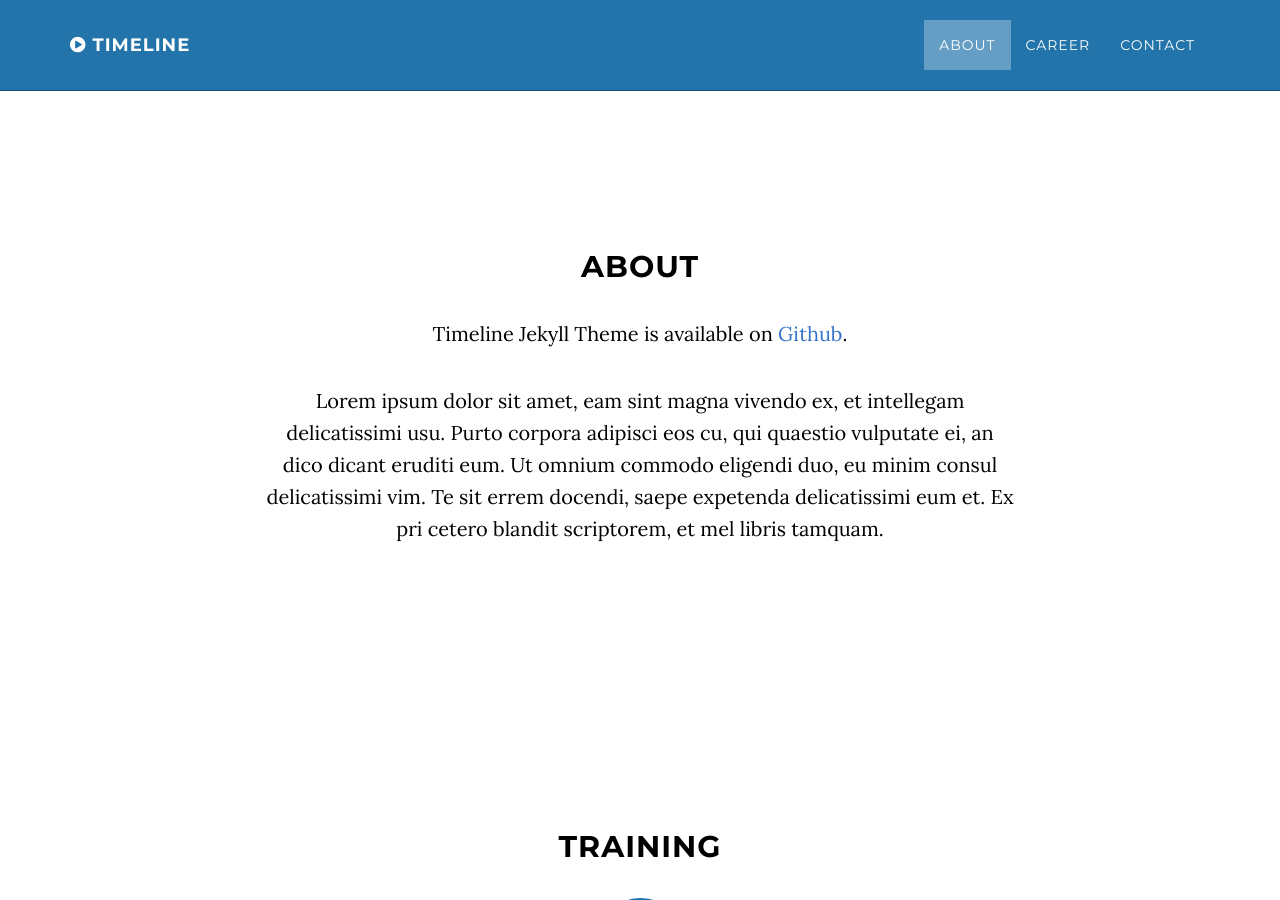
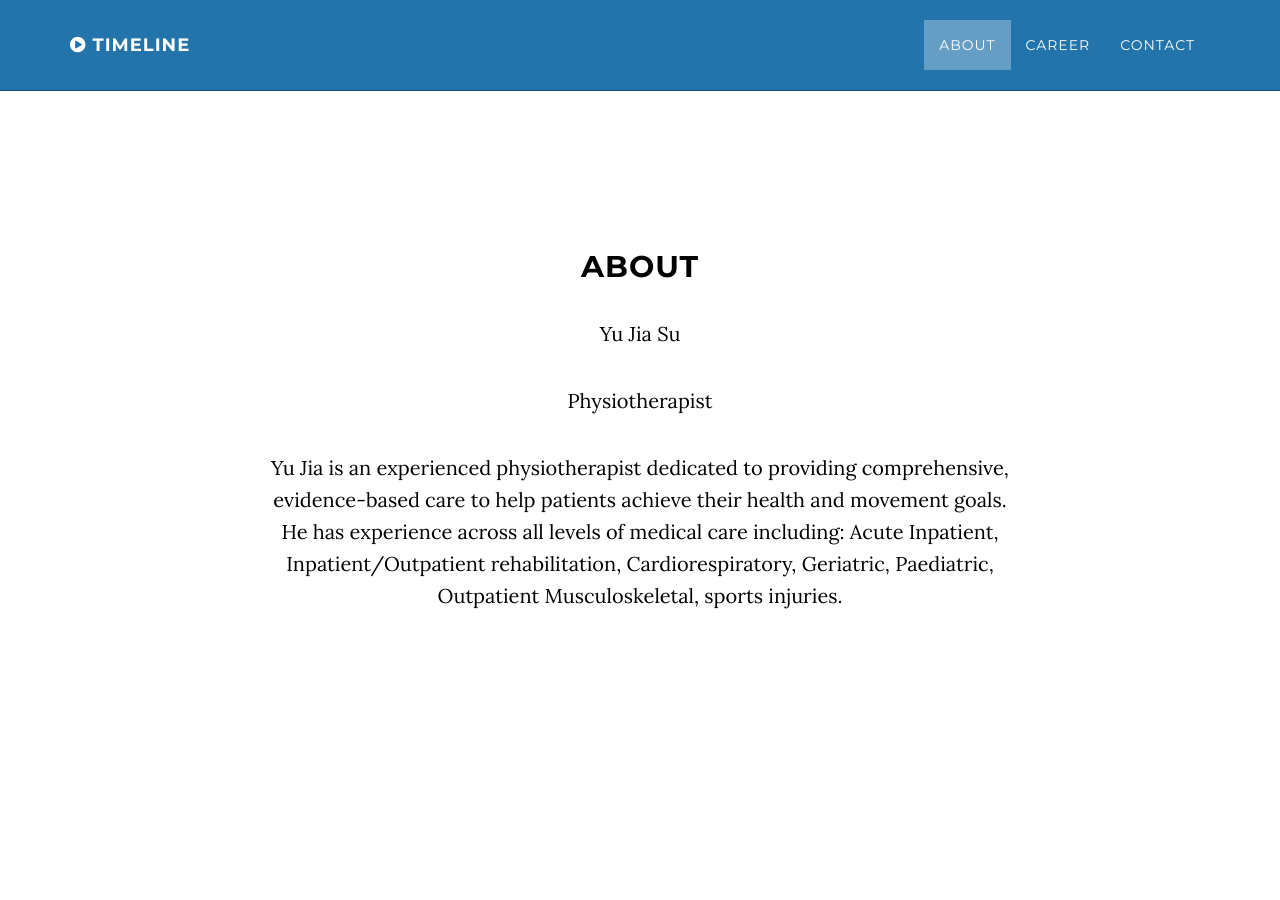
Before and after one commit to SavidDu/kirby_dev, a Jekyll site: the page built from index.html, in a window 1280 px wide and 900 px high. Built offline with Jekyll 4.4.1, drawn with Linux system fonts in a browser that asks for light colours.

Commit message:
Update about.html

```diff
--- a/about.html
+++ b/about.html
@@ -4,7 +4,8 @@
 title: About
 ---
 ## About
+Yu Jia Su
 
-Timeline Jekyll Theme is available on [Github](https://github.com/kirbyt/timeline-jekyll-theme).
+Physiotherapist
 
-Lorem ipsum dolor sit amet, eam sint magna vivendo ex, et intellegam delicatissimi usu. Purto corpora adipisci eos cu, qui quaestio vulputate ei, an dico dicant eruditi eum. Ut omnium commodo eligendi duo, eu minim consul delicatissimi vim. Te sit errem docendi, saepe expetenda delicatissimi eum et. Ex pri cetero blandit scriptorem, et mel libris tamquam.
+Yu Jia is an experienced physiotherapist dedicated to providing comprehensive, evidence-based care to help patients achieve their health and movement goals. He has experience across all levels of medical care including: Acute Inpatient, Inpatient/Outpatient rehabilitation, Cardiorespiratory,  Geriatric, Paediatric, Outpatient Musculoskeletal, sports injuries.
```
